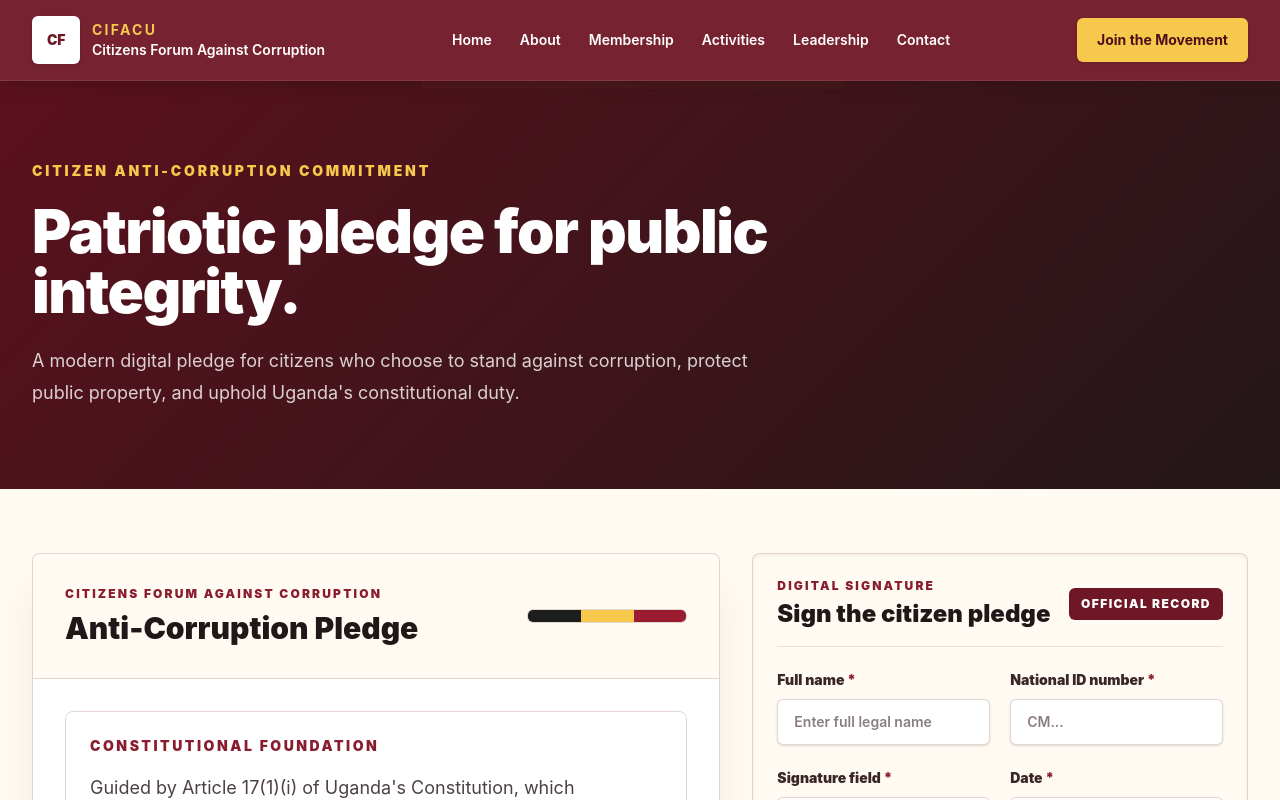
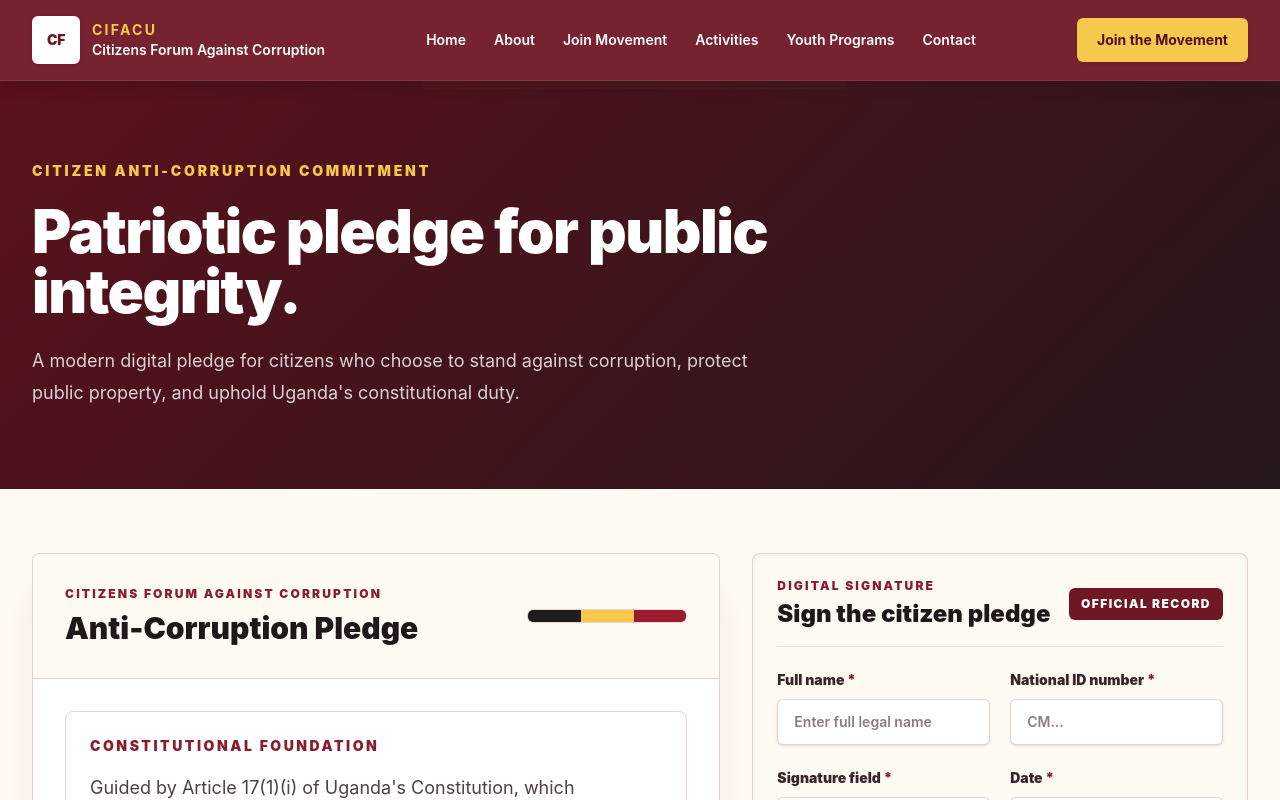
Before and after one commit to Richard-tec/cifacu-website, a Next.js app: page /pledge in a window 1280 px wide. Shown: the top 800 px of the page. Built offline with nearby package versions, Linux system fonts and the light colour scheme.

Commit message:
Describe changes

```diff
--- a/src/components/Navbar.tsx
+++ b/src/components/Navbar.tsx
@@ -7,9 +7,9 @@ import { useState } from "react";
 const menuItems = [
   { label: "Home", href: "/" },
   { label: "About", href: "/#about" },
-  { label: "Membership", href: "/#join" },
+  { label: "Join Movement", href: "/register" },
   { label: "Activities", href: "/activities" },
-  { label: "Leadership", href: "/#leadership" },
+  { label: "Youth Programs", href: "/activities" },
   { label: "Contact", href: "/#contact" },
 ];
 
```
